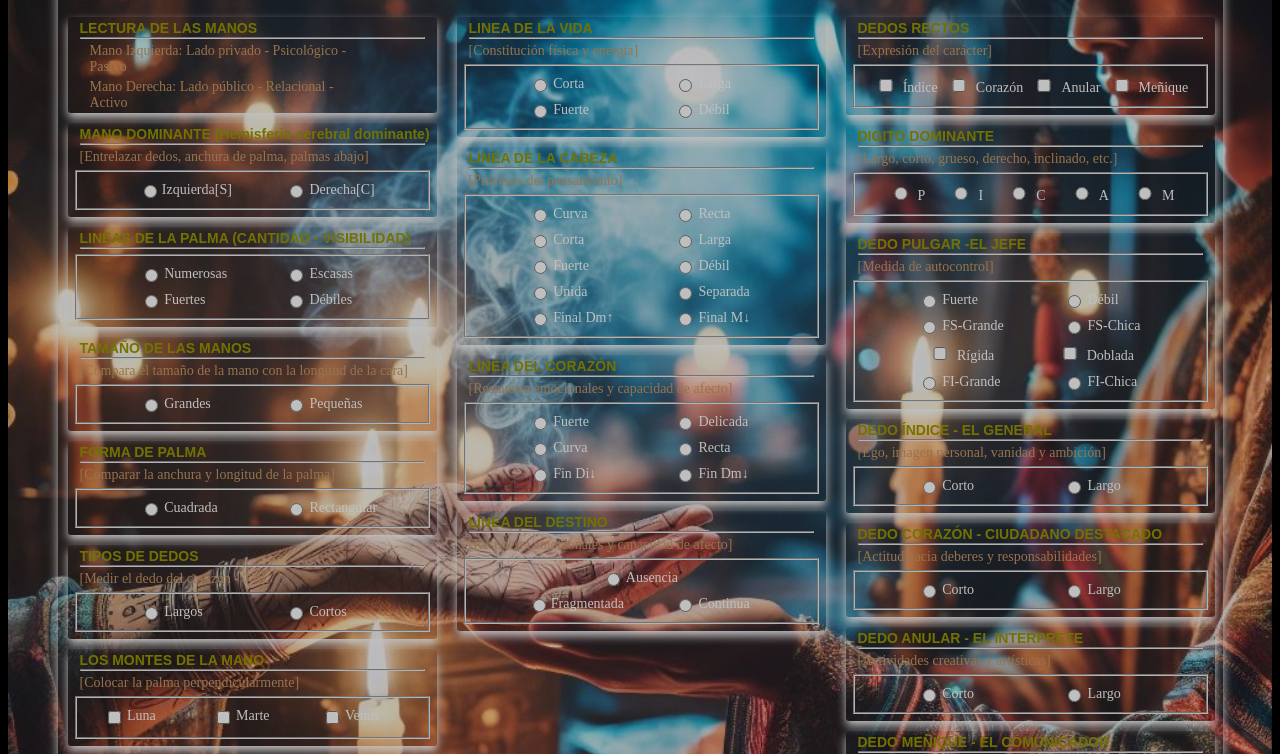
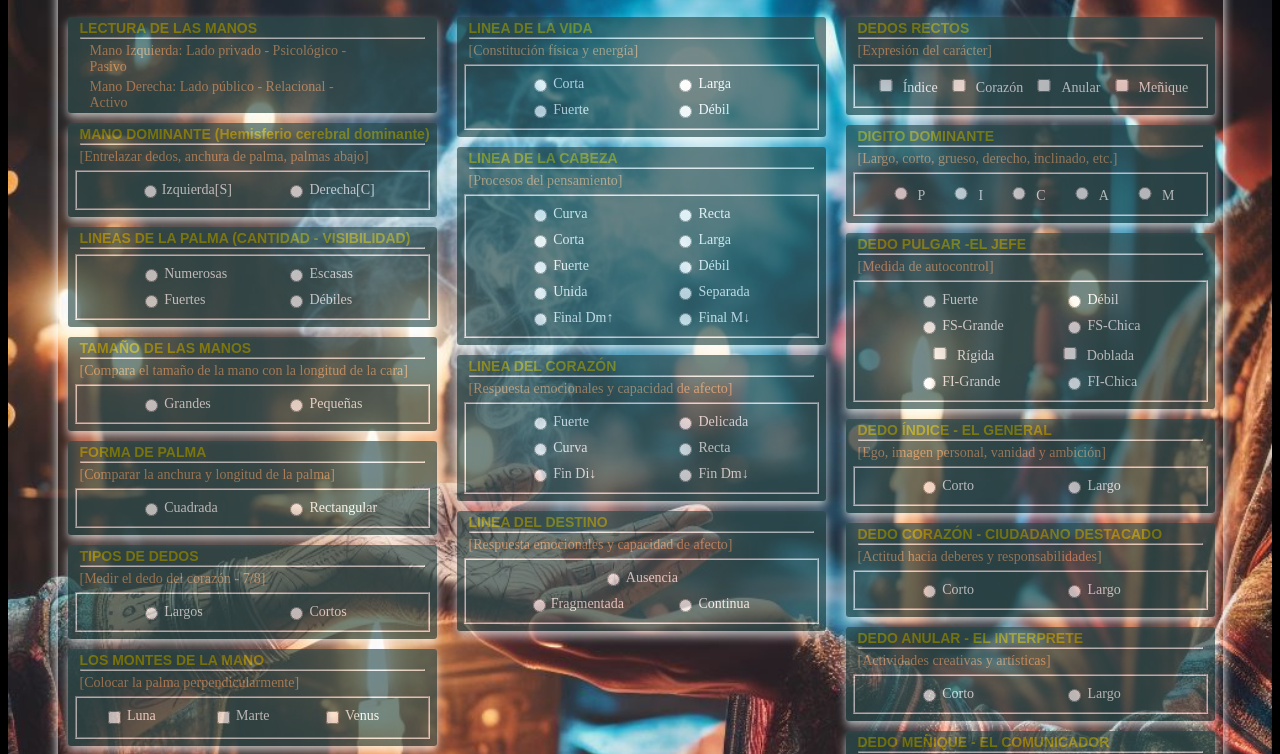
Before and after one commit to Mnemovic/quiromancia, a plain HTML site: page index.html in a window 1280 px wide. Shown: the part 99-853 px from the top of the page. Drawn offline with Linux system fonts and the light colour scheme; some packages are replaced by stand-ins of ours; a script that the page names is missing.

Commit message:
Add files via upload

```diff
--- a/styles.css
+++ b/styles.css
@@ -7,7 +7,7 @@ body
 {
     background-image: url(imagenes/quiromancia.jpg);
     background-size:contain;
-    opacity: .75;
+    opacity: 1;
 }
 #principal
 {
@@ -55,6 +55,8 @@ input       {   width: 20px;    }
 .descripcion {   width: 80%; margin: 0px 10px; font-size: 14px;     color:darkslategray;     }
 .contenedor
 {
+    background-color: darkslategray;
+    opacity: .66;
     padding: 2px;
     -webkit-border-radius: 3px;
     -moz-border-radius: 3px;
```
